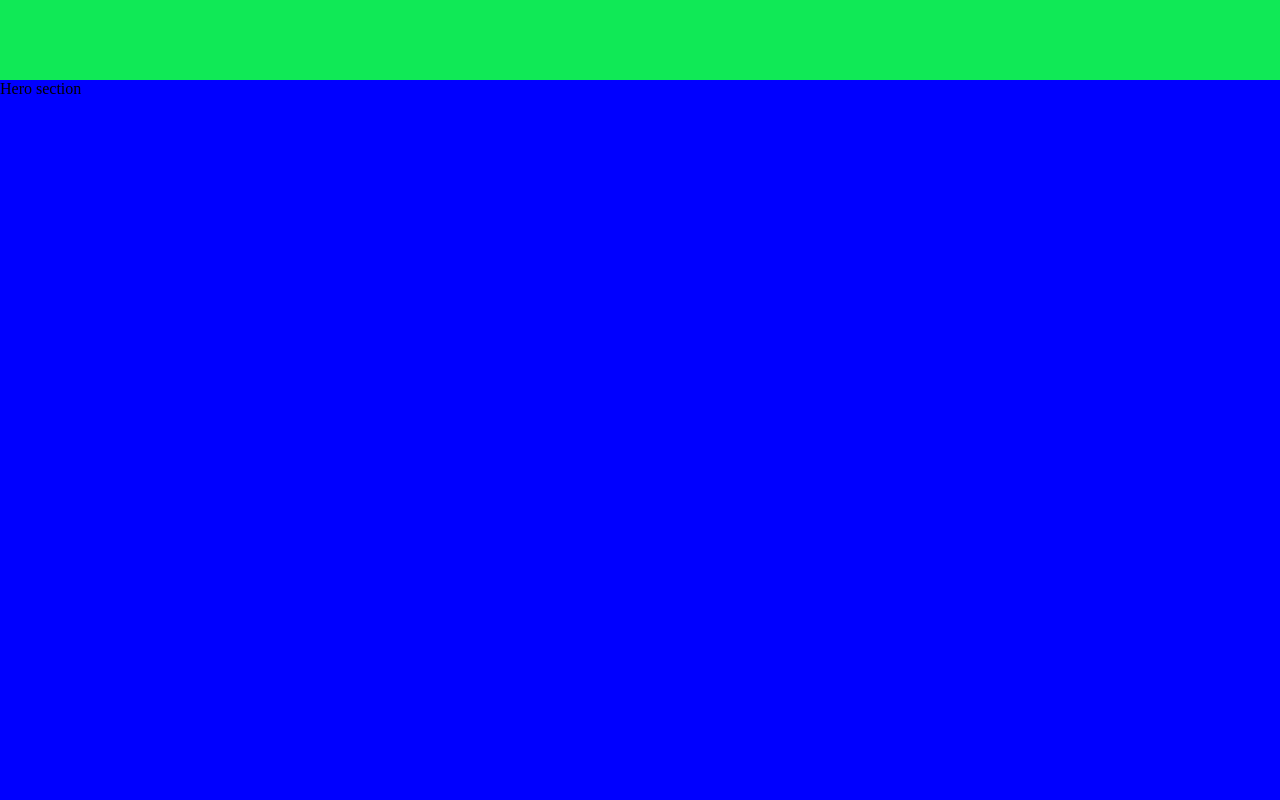
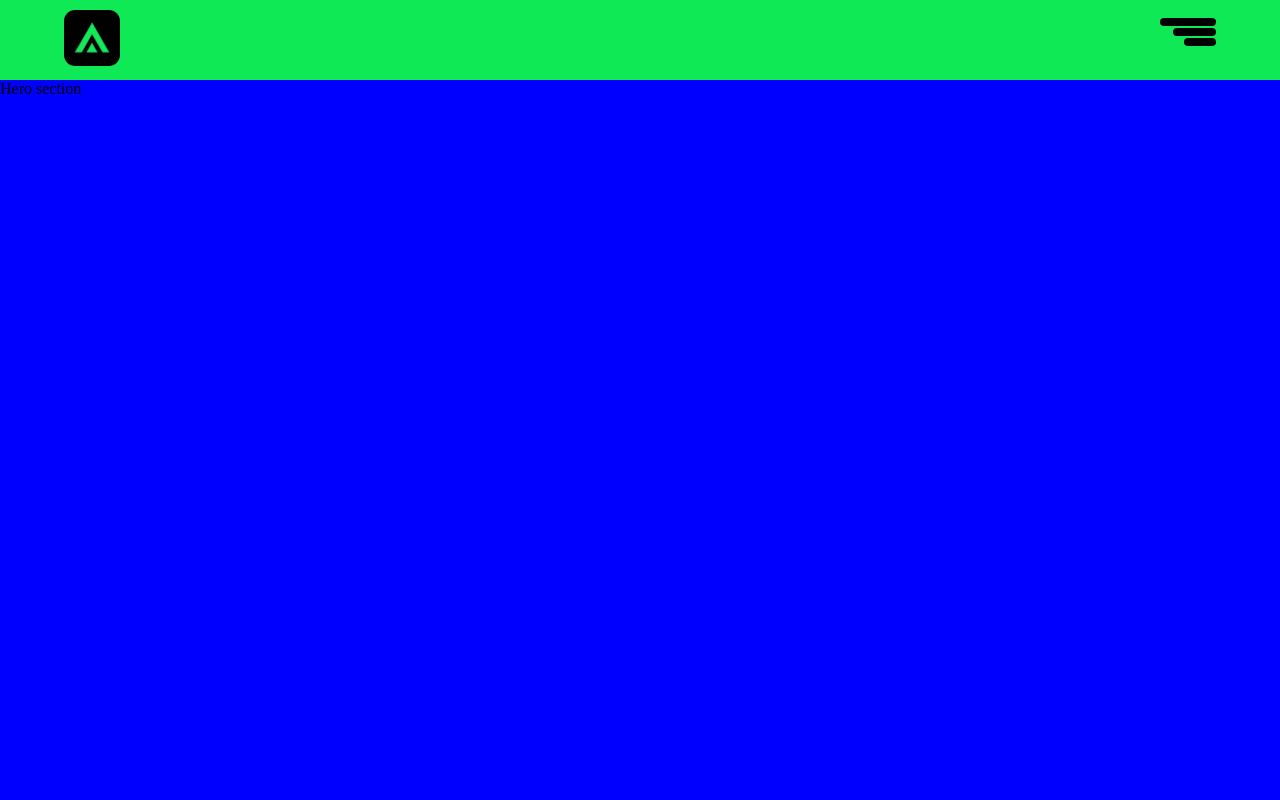
Before and after one commit to AnxhelaAsimi/Portofolio, an Angular app in the folder Portofolio/: page / in a window 1280 px wide. Shown: the top 800 px of the page. Built offline with nearby package versions, Linux system fonts and the light colour scheme.

Commit message:
styled logo and menu toggle

```diff
--- a/Portofolio/src/app/app.module.ts
+++ b/Portofolio/src/app/app.module.ts
@@ -4,11 +4,13 @@ import { BrowserModule } from '@angular/platform-browser';
 import { AppRoutingModule } from './app-routing.module';
 import { AppComponent } from './app.component';
 import { HeaderComponent } from './shared/header/header.component';
+import { MenuToggleComponent } from './shared/header/menu-toggle/menu-toggle.component';
 
 @NgModule({
   declarations: [
     AppComponent,
-    HeaderComponent
+    HeaderComponent,
+    MenuToggleComponent
   ],
   imports: [
     BrowserModule,
--- a/Portofolio/src/app/shared/header/header.component.html
+++ b/Portofolio/src/app/shared/header/header.component.html
@@ -1 +1,6 @@
-<div class="header"> </div>
+<div class="header">
+    <div class="logo pointer" href="#">
+        <div class="logo_a pointer"></div>
+    </div>
+    <app-menu-toggle></app-menu-toggle>
+</div>
--- a/Portofolio/src/app/shared/header/header.component.scss
+++ b/Portofolio/src/app/shared/header/header.component.scss
@@ -1,15 +1,36 @@
-.header{
+.header {
     align-items: center;
     -webkit-animation: fadeInDown 1s ease forwards;
     animation: fadeInDown 1s ease forwards;
     background-color: var(--green1)!important;
     display: flex;
-    height: 10vh;
     justify-content: space-between;
     max-width: 100%;
-    padding: 0;
+    height: 10vh;
+    padding: 0 8vh;
     position: -webkit-sticky;
     position: sticky;
     top: 0;
     z-index: 100;
 }
+
+.logo {
+    background-color: var(--black);
+    height: 7vh;
+    width: 7vh;
+    margin-top: -0.5vh;
+    border-radius: 20%;
+    z-index: 500;
+    display: flex;
+    justify-content: center;
+    display: flex;
+    align-items: center;
+}
+
+.logo_a {
+    background-image: url('../../../assets/logo.svg');
+    background-repeat: no-repeat;
+    background-position: center;
+    height: 6vh;
+    width: 6vh;
+}
--- /dev/null
+++ b/Portofolio/src/app/shared/header/menu-toggle/menu-toggle.component.html
@@ -0,0 +1,5 @@
+<div class="wrapper pointer" (click)="toggleMenu()">
+    <div class="bar_1 pointer"></div>
+    <div class="bar_2 pointer"></div>
+    <div class="bar_3 pointer"></div>
+</div>
--- /dev/null
+++ b/Portofolio/src/app/shared/header/menu-toggle/menu-toggle.component.scss
@@ -0,0 +1,24 @@
+.wrapper {
+    height: 3.5vh;
+    display: flex;
+    flex-direction: column;
+    justify-content: space-between;
+    align-items: flex-end;
+    margin-top: -2vh;
+}
+
+.wrapper div{
+    background-color: var(--black);
+    height: 8px;
+    border-radius: 4px;
+}
+
+.bar_1 {
+    width: 3.5rem;
+ }
+.bar_2 {
+    width: 2.7rem;
+}
+ .bar_3 {
+    width: 2rem;
+ }
--- /dev/null
+++ b/Portofolio/src/app/shared/header/menu-toggle/menu-toggle.component.ts
@@ -0,0 +1,12 @@
+import { Component } from '@angular/core';
+
+@Component({
+  selector: 'app-menu-toggle',
+  templateUrl: './menu-toggle.component.html',
+  styleUrls: ['./menu-toggle.component.scss']
+})
+export class MenuToggleComponent {
+  toggleMenu(){
+    console.log("Menu Toggle");
+  }
+}
--- a/Portofolio/src/colors.scss
+++ b/Portofolio/src/colors.scss
@@ -1,3 +1,6 @@
 :root {
     --green1: #10e956;
+
+    --black: black;
+    --white: white;
   }
--- a/Portofolio/src/styles.scss
+++ b/Portofolio/src/styles.scss
@@ -1,6 +1,8 @@
 /* You can add global styles to this file, and also import other style files */
 *{
     box-sizing: border-box;
+    cursor: url('./assets/arrow.svg') 15 15,move;
+
 }
 
 body{
@@ -8,3 +10,7 @@ body{
     height: 100%;
     margin: 0px;
 }
+
+.pointer {
+    cursor: url('./assets/click.svg') 15 15,move;
+}
```
Also changed, not shown: 1 other file (tests, documents, lock files or other folders).
